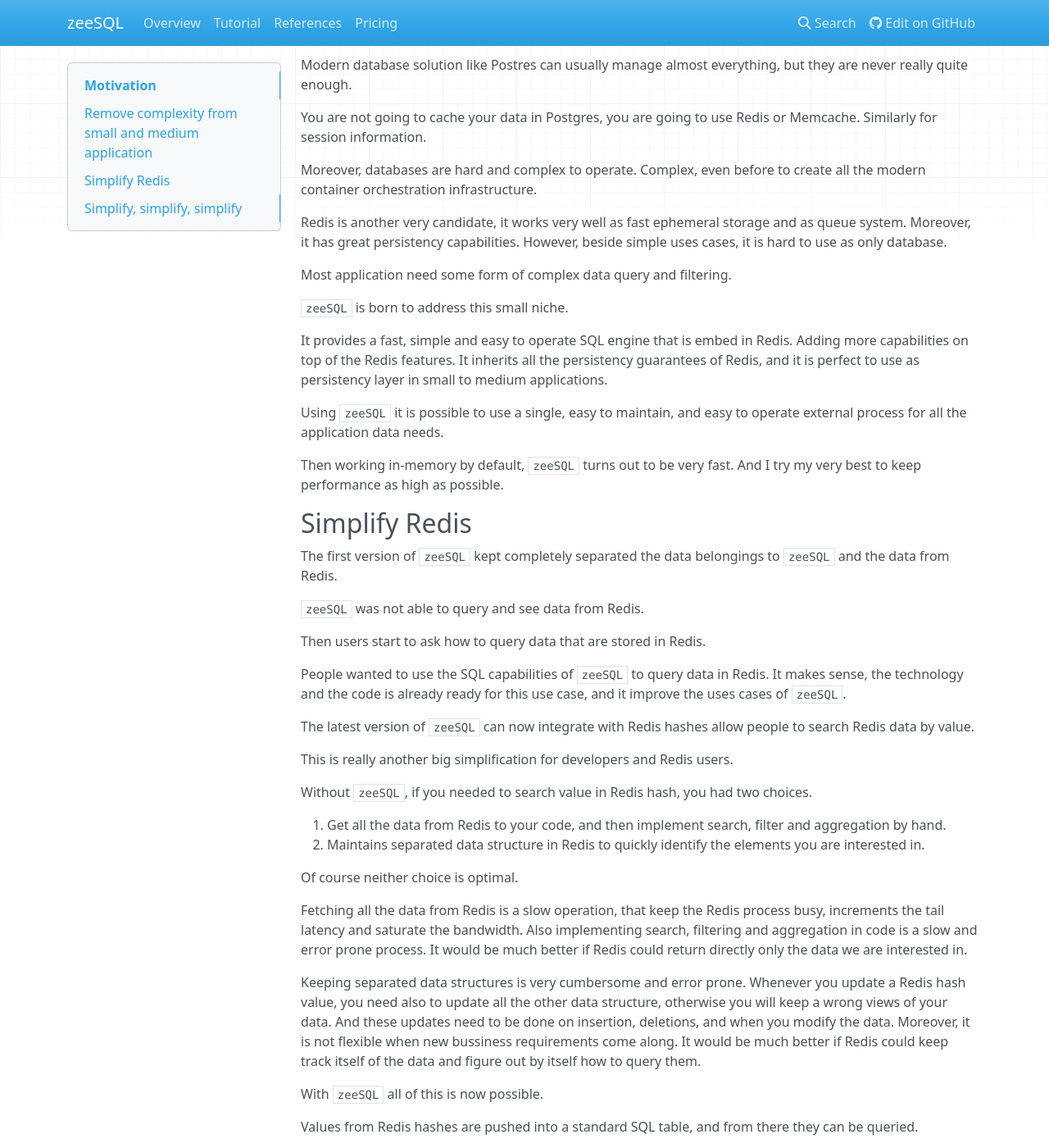
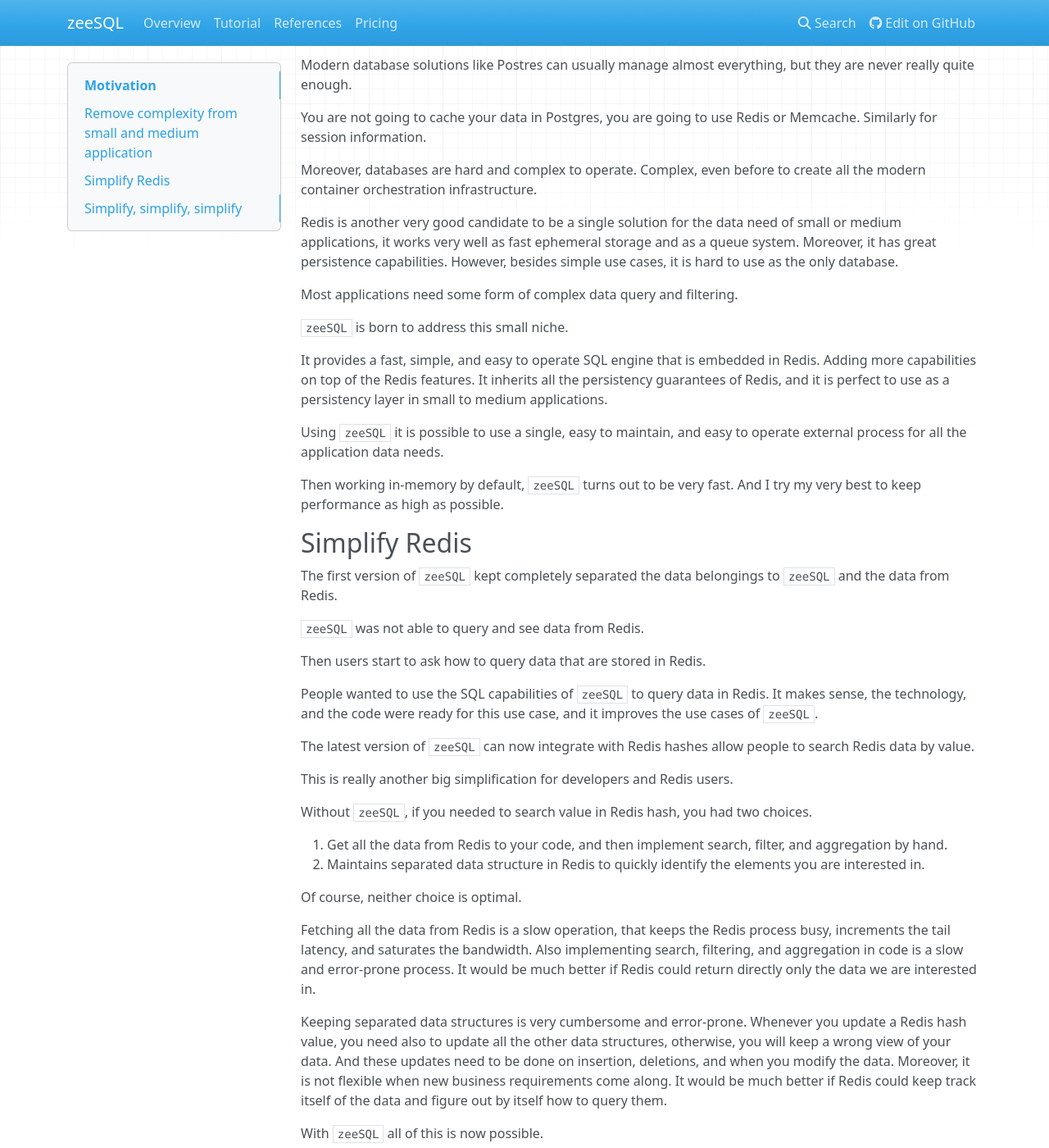
Before and after one commit to RedBeardLab/zeeSQL-doc, an MkDocs documentation site: the page built from docs/motivations.md, in a window 1280 px wide and 1400 px high, scrolled down 360 px. Shown: the whole window at 82% size. Built offline with MkDocs 1.6.1, drawn with Linux system fonts in a browser that asks for light colours; nearby versions of some CDN libraries; old or Windows-style settings are respelled for this version of MkDocs; some of the changed text lies outside the part shown.

Commit message:
fix grammar

```diff
--- a/docs/motivations.md
+++ b/docs/motivations.md
@@ -1,6 +1,6 @@
 # Motivation
 
-I build `zeeSQL` to remove operational and software complexity from most small to medium application.
+I build `zeeSQL` to remove operational and software complexity from most small to medium applications.
 
 ## Remove complexity from small and medium application
 
@@ -12,7 +12,7 @@
 2. A fast ephemeral storage
 3. Some sort of queue
 
-Modern database solution like Postres can usually manage almost everything, but they are never really quite enough.
+Modern database solutions like Postres can usually manage almost everything, but they are never really quite enough.
 
 You are not going to cache your data in Postgres, you are going to use Redis or Memcache.
 Similarly for session information.
@@ -20,17 +20,17 @@
 Moreover, databases are hard and complex to operate.
 Complex, even before to create all the modern container orchestration infrastructure.
 
-Redis is another very candidate, it works very well as fast ephemeral storage and as queue system.
-Moreover, it has great persistency capabilities.
-However, beside simple uses cases, it is hard to use as only database.
+Redis is another very good candidate to be a single solution for the data need of small or medium applications, it works very well as fast ephemeral storage and as a queue system.
+Moreover, it has great persistence capabilities.
+However, besides simple use cases, it is hard to use as the only database.
 
-Most application need some form of complex data query and filtering.
+Most applications need some form of complex data query and filtering.
 
 `zeeSQL` is born to address this small niche.
 
-It provides a fast, simple and easy to operate SQL engine that is embed in Redis.
+It provides a fast, simple, and easy to operate SQL engine that is embedded in Redis.
 Adding more capabilities on top of the Redis features.
-It inherits all the persistency guarantees of Redis, and it is perfect to use as persistency layer in small to medium applications.
+It inherits all the persistency guarantees of Redis, and it is perfect to use as a persistency layer in small to medium applications.
 
 Using `zeeSQL` it is possible to use a single, easy to maintain, and easy to operate external process for all the application data needs.
 
@@ -45,7 +45,7 @@
 Then users start to ask how to query data that are stored in Redis.
 
 People wanted to use the SQL capabilities of `zeeSQL` to query data in Redis.
-It makes sense, the technology and the code is already ready for this use case, and it improve the uses cases of `zeeSQL`.
+It makes sense, the technology, and the code were ready for this use case, and it improves the use cases of `zeeSQL`.
 
 The latest version of `zeeSQL` can now integrate with Redis hashes allow people to search Redis data by value.
 
@@ -53,19 +53,19 @@
 
 Without `zeeSQL`, if you needed to search value in Redis hash, you had two choices.
 
-1. Get all the data from Redis to your code, and then implement search, filter and aggregation by hand.
+1. Get all the data from Redis to your code, and then implement search, filter, and aggregation by hand.
 2. Maintains separated data structure in Redis to quickly identify the elements you are interested in.
 
-Of course neither choice is optimal.
+Of course, neither choice is optimal.
 
-Fetching all the data from Redis is a slow operation, that keep the Redis process busy, increments the tail latency and saturate the bandwidth.
-Also implementing search, filtering and aggregation in code is a slow and error prone process.
+Fetching all the data from Redis is a slow operation, that keeps the Redis process busy, increments the tail latency, and saturates the bandwidth.
+Also implementing search, filtering, and aggregation in code is a slow and error-prone process.
 It would be much better if Redis could return directly only the data we are interested in.
 
-Keeping separated data structures is very cumbersome and error prone.
-Whenever you update a Redis hash value, you need also to update all the other data structure, otherwise you will keep a wrong views of your data.
+Keeping separated data structures is very cumbersome and error-prone.
+Whenever you update a Redis hash value, you need also to update all the other data structures, otherwise, you will keep a wrong view of your data.
 And these updates need to be done on insertion, deletions, and when you modify the data.
-Moreover, it is not flexible when new bussiness requirements come along.
+Moreover, it is not flexible when new business requirements come along.
 It would be much better if Redis could keep track itself of the data and figure out by itself how to query them.
 
 With `zeeSQL` all of this is now possible.
@@ -73,14 +73,14 @@
 Values from Redis hashes are pushed into a standard SQL table, and from there they can be queried.
 
 This is a superior model to search Redis by value.
-It keep the best of the two alternatives overcoming both limitation.
+It keeps the best of the two alternatives overcoming both limitations.
 
-It allows users to specify what data they want, and `zeeSQL` find the best way to provide only those information.
-Without the need to maintains separated data structures.
+It allows users to specify what data they want, and `zeeSQL` finds the best way to provide only those information.
+Without the need to maintains any separated data structures.
 
 ## Simplify, simplify, simplify
 
-The motivation for creating `zeeSQL` is to simplify developers life.
+The motivation for creating `zeeSQL` is to simplify developers' life.
 
 First, it simplified operations at the data level, offering a single solution for small to medium applications to solve all their data needs.
 
```
